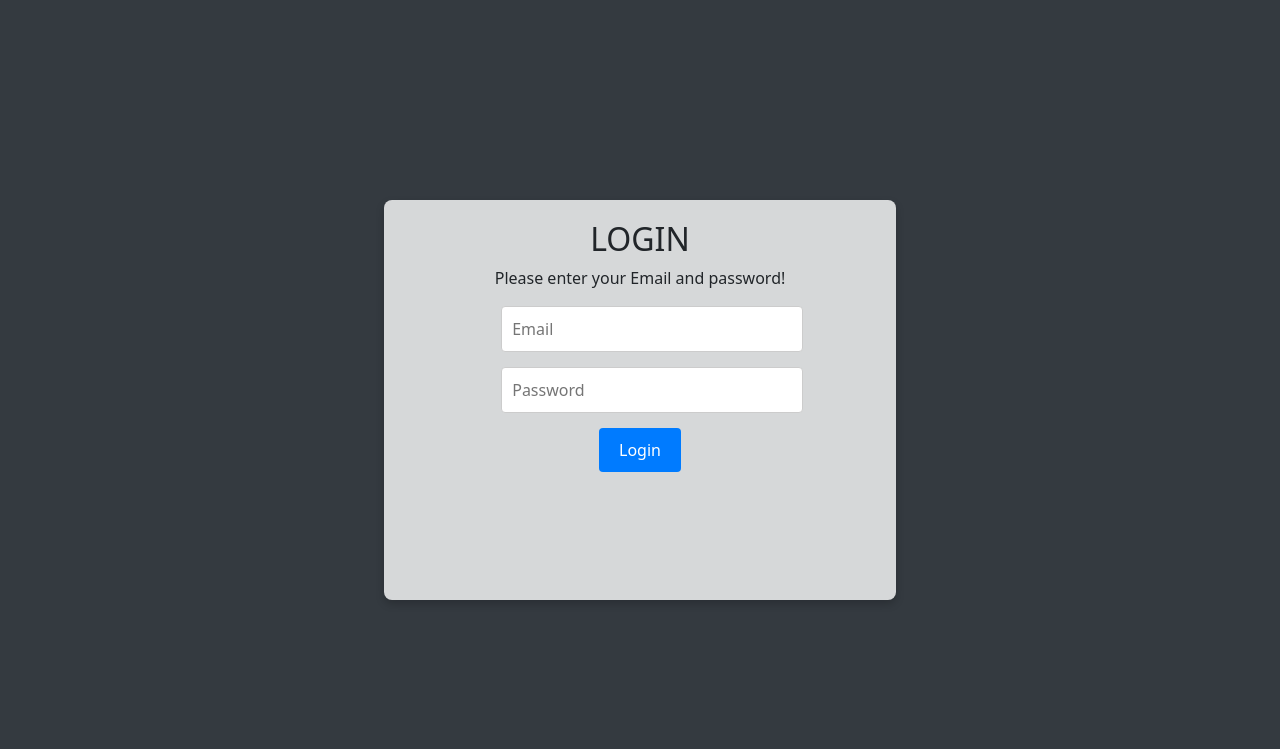
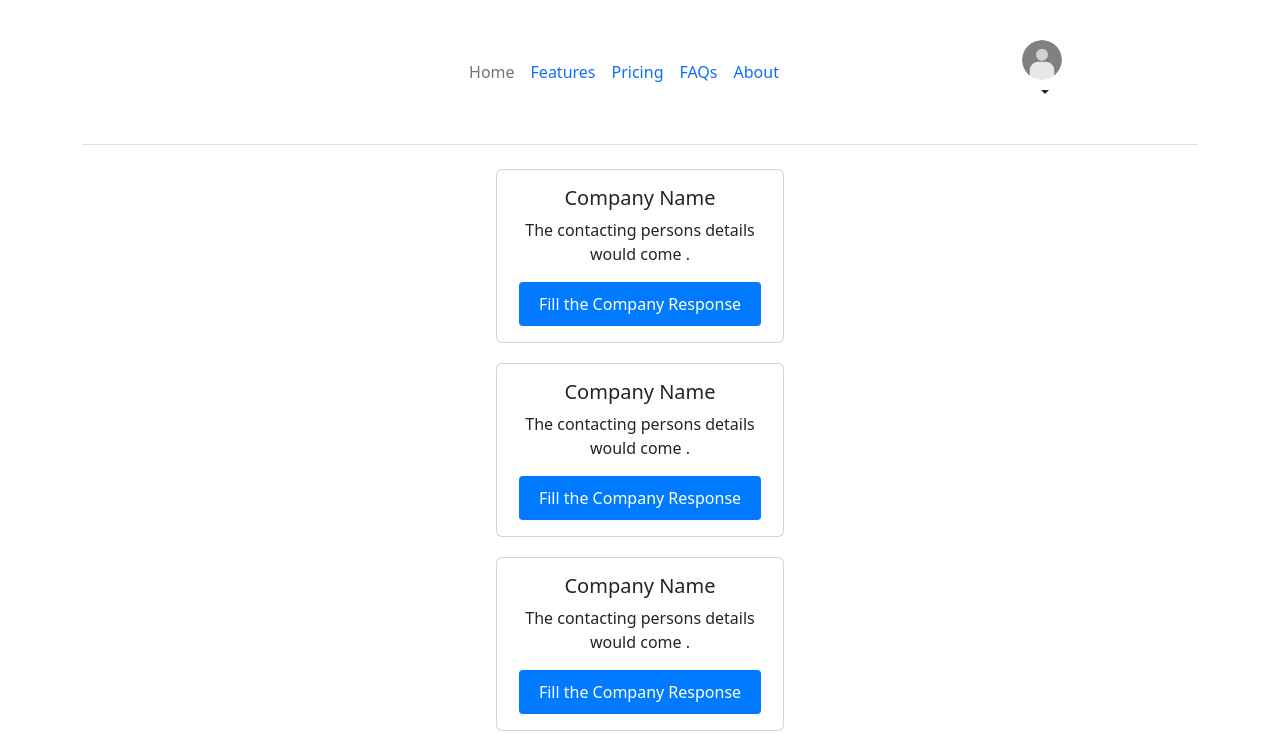
Before and after one commit to 115ayush/CCPSproj, a React (Vite) app in the folder Client/: page /login in a window 1280 px wide. Shown: the top 749 px of the page. Built offline with nearby package versions, Linux system fonts and the light colour scheme.

Commit message:
add logout option

```diff
--- a/Client/src/App.jsx
+++ b/Client/src/App.jsx
@@ -15,6 +15,7 @@ import Login from './Componentes/Login';
 import SignUp from './Componentes/SignUp';
 import About from './Componentes/About';
 import usercontext from './Store/Usercontext';
+import Sidebar from './Componentes/Sidebar';
 
 
 
@@ -29,11 +30,11 @@ function App() {
 
       <Routes>
 
-        < Route exact path="/" element={<Home/>} />
+        < Route exact path="/" element={<Login/>} />
         < Route exact path="/responseform" element={<ResponseForm/>} />
-        < Route exact path="/header" element={<Header/>} />
-        < Route exact path="/login" element={<Login/>} />
+        < Route exact path="/login" element={<Home/>} />
         < Route exact path="/about" element={<About/>} />
+        < Route exact path="/sidebar" element={<Sidebar/>} />
 
         </Routes>
 
--- a/Client/src/Componentes/Header.jsx
+++ b/Client/src/Componentes/Header.jsx
@@ -1,33 +1,63 @@
+import React, { useState } from 'react';
+import { Link } from 'react-router-dom';
+import image from '../user.png';
 
-import "bootstrap/dist/css/bootstrap.min.css"
-import { Link } from "react-router-dom";
-const Header=()=>{
-  return <>
-  <div>
+const Header = () => {
+  const [profileImage, setProfileImage] = useState(image);
+
+  const handleImageChange = (e) => {
+    const file = e.target.files[0];
+    if (file) {
+      const reader = new FileReader();
+      reader.onloadend = () => {
+        setProfileImage(reader.result);
+      };
+      reader.readAsDataURL(file);
+    }
+  };
+
+  return (
     <div className="container">
       <header className="d-flex flex-wrap align-items-center justify-content-center justify-content-md-between py-3 mb-4 border-bottom">
         <div className="col-md-3 mb-2 mb-md-0">
-        <a href="/" className="d-inline-flex link-body-emphasis text-decoration-none">
-          <svg className="bi" width="40" height="32" role="img" aria-label="Bootstrap"><use xlinkHref="#bootstrap"></use></svg>
-        </a>
+          <Link to="/" className="d-inline-flex link-body-emphasis text-decoration-none">
+            <svg className="bi" width="40" height="32" role="img" aria-label="Bootstrap">
+              <use xlinkHref="#bootstrap"></use>
+            </svg>
+          </Link>
         </div>
 
         <ul className="nav col-12 col-md-auto mb-2 justify-content-center mb-md-0">
-        <li><a href="#" className="nav-link px-2 link-secondary">Home</a></li>
-        <li><a href="#" className="nav-link px-2">Features</a></li>
-        <li><a href="#" className="nav-link px-2">Pricing</a></li>
-        <li><a href="#" className="nav-link px-2">FAQs</a></li>
-        <li><a href="#" className="nav-link px-2">About</a></li>
+          <li><Link to="/" className="nav-link px-2 link-secondary">Home</Link></li>
+          <li><Link to="/features" className="nav-link px-2">Features</Link></li>
+          <li><Link to="/pricing" className="nav-link px-2">Pricing</Link></li>
+          <li><Link to="/faqs" className="nav-link px-2">FAQs</Link></li>
+          <li><Link to="/about" className="nav-link px-2">About</Link></li>
         </ul>
 
-      <div className="col-md-3 text-end">
-        <Link to="/login" className="btn btn-outline-primary me-2">Login</Link>
-
+        <div className="col-md-3 m-3 text-center">
+          <ul className="navbar-nav ms-auto mb-2 mb-lg-0 profile-menu">
+            <li className="nav-item dropdown">
+              <a className="nav-link dropdown-toggle" href="/" id="navbarDropdown" role="button" data-bs-toggle="dropdown" aria-expanded="false">
+                <div className="profile-pic">
+                  <img src={profileImage} alt="Profile Picture" className="rounded-circle" width="40" height="40"  />
+                </div>
+              </a>
+              <ul className="dropdown-menu" aria-labelledby="navbarDropdown">
+                <li>
+                  <label className="dropdown-item ">
+                    Change Profile Picture
+                    <input type="file" onChange={handleImageChange} style={{ display: 'none' }} />
+                  </label>
+                </li>
+                <li><Link className="dropdown-item" to="/">Logout</Link></li>
+              </ul>
+            </li>
+          </ul>
         </div>
       </header>
     </div>
-  </div>
+  );
+}
 
-  </>
-}
 export default Header;
--- a/Client/src/Componentes/Login.jsx
+++ b/Client/src/Componentes/Login.jsx
@@ -53,7 +53,7 @@ export default function Login() {
                         <div>
                             <input ref={passwordRef} type='password' placeholder='Password' className='inputField' required />
                         </div>
-                        <button type='submit' className='btn class-title'>Login</button>
+                        <Link  to="/login" className='btn class-title'>Login</Link>
                     </form>
                 </div>
             </div>
--- /dev/null
+++ b/Client/src/Componentes/Sidebar.jsx
@@ -0,0 +1,56 @@
+import React from 'react';
+import { Link } from 'react-router-dom';
+
+export default function Sidebar() {
+  return (
+    <div>
+      <nav className="navbar navbar-expand-lg fixed-top navbar-dark bg-dark pmd-navbar pmd-z-depth">
+        <Link className="navbar-brand" to="/">Brand</Link>
+
+        <div className="pmd-navbar-right-icon ml-auto">
+          <button className="btn btn-sm pmd-btn-fab pmd-btn-flat pmd-ripple-effect">
+            <i className="material-icons pmd-sm md-light">search</i>
+          </button>
+
+          <button className="btn btn-sm pmd-btn-fab pmd-btn-flat pmd-ripple-effect pmd-sidebar-toggle" data-target="basicSidebar" data-placement="right" data-position='fixed'>
+            <i className="material-icons md-light">more_horiz</i>
+          </button>
+        </div>
+      </nav>
+
+      <section id="pmd-main">
+        <aside id="basicSidebar" className="pmd-sidebar bg-light pmd-z-depth" role="navigation">
+          <ul className="nav flex-column pmd-sidebar-nav">
+            <li className="nav-item">
+              <Link className="nav-link" to="/profile">
+                <i className="material-icons pmd-list-icon pmd-sm">delete</i>
+                <span className="media-body">View Profile</span>
+              </Link>
+            </li>
+            <div className="pmd-nav-item-divider"></div>
+            <li className="nav-item">
+              <Link className="nav-link" to="/settings">
+                <i className="material-icons pmd-list-icon pmd-sm">delete</i>
+                <span className="media-body">Settings</span>
+              </Link>
+            </li>
+            <li className="nav-item">
+              <Link className="nav-link" to="/logout">
+                <i className="material-icons pmd-list-icon pmd-sm">delete</i>
+                <span className="media-body">Logout</span>
+              </Link>
+            </li>
+          </ul>
+        </aside>
+
+        <div className="pmd-sidebar-overlay"></div>
+
+        <div className="pmd-content custom-pmd-content" id="content">
+          <h2 className="headline">Sidebar Constructor</h2>
+          <p>This structure shows a permanent app bar with a floating action button. The app bar absorbs elements from the tablet and mobile bottom bars.</p>
+          <p style={{ marginBottom: 0 }}>An optional bottom bar can be added for additional functionality or action overflow. A side nav overlays all other structural elements. A right nav menu can be accessed temporarily or pinned for permanent display.<br /><br /></p>
+        </div>
+      </section>
+    </div>
+  );
+}
--- a/Client/src/main.jsx
+++ b/Client/src/main.jsx
@@ -2,6 +2,7 @@ import React from 'react'
 import ReactDOM from 'react-dom/client'
 import App from './App.jsx'
 import "bootstrap/dist/css/bootstrap.min.css"
+import 'bootstrap/dist/js/bootstrap.bundle.min'
 
 ReactDOM.createRoot(document.getElementById('root')).render(
   <React.StrictMode>
```
Also changed, not shown: Client/src/user.png (added). Lines whose indentation alone changed are shown as unchanged.
